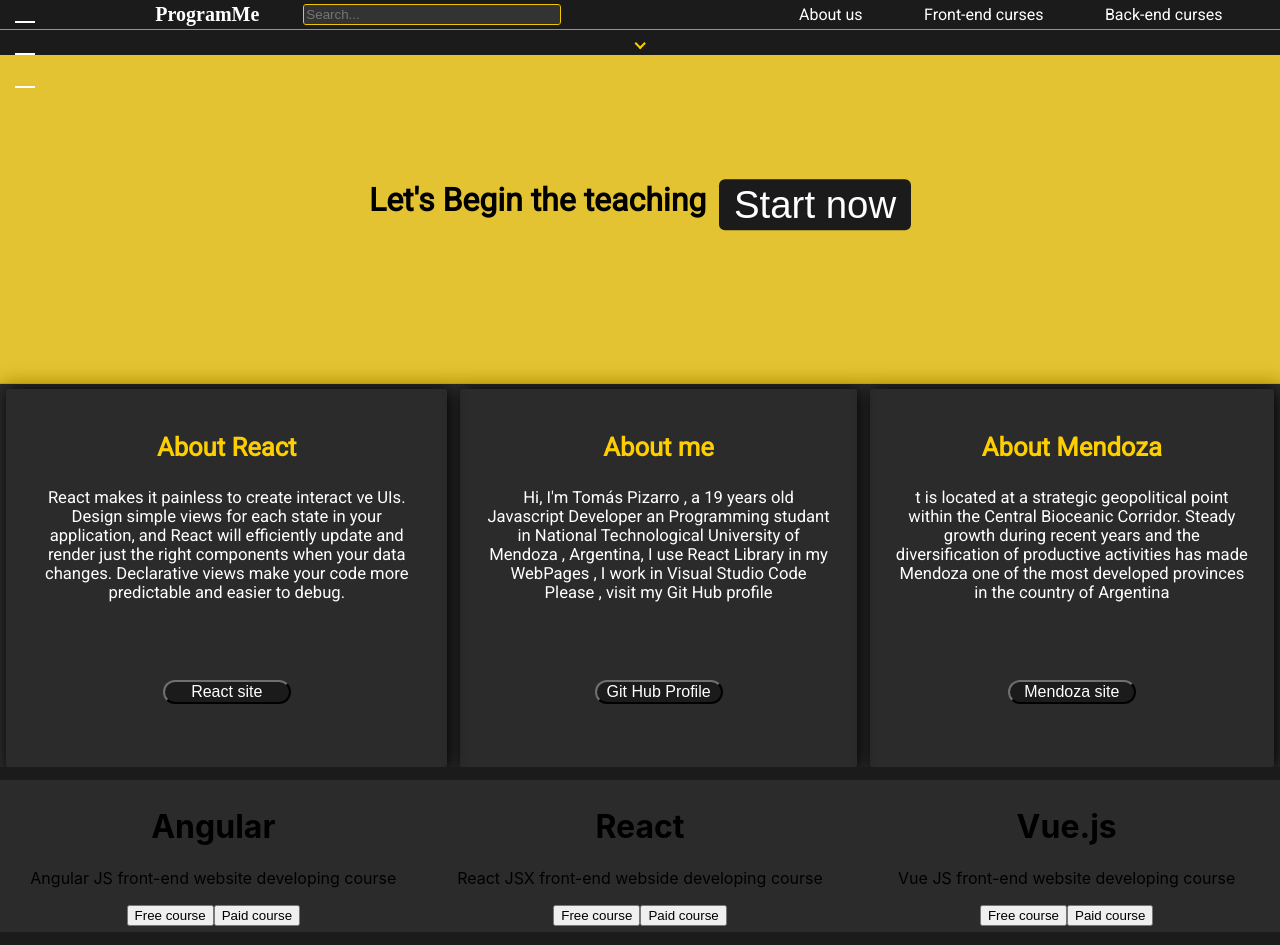
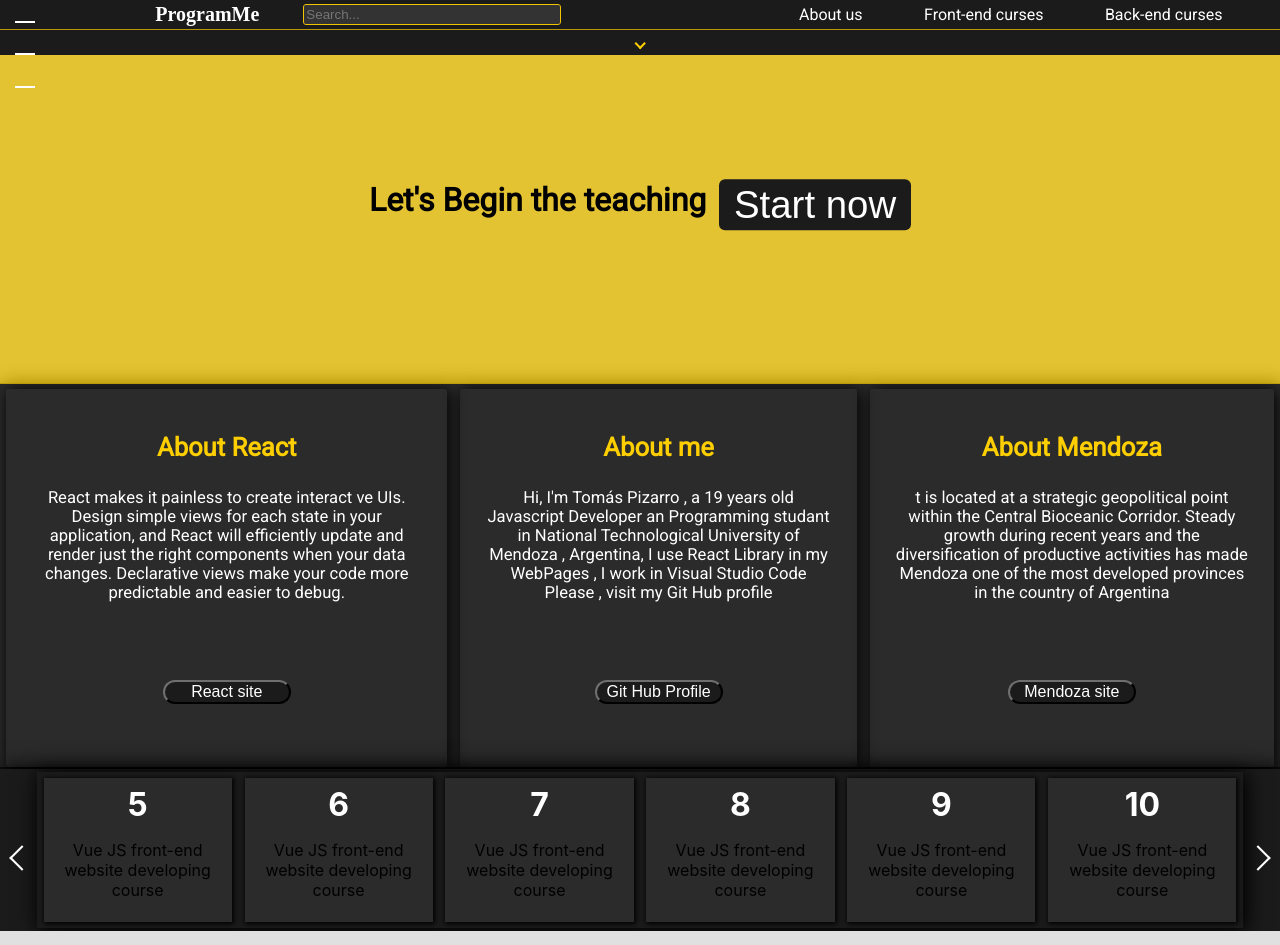
Before and after one commit to tomaspizarro15/react-udemy-lesson, a React (Create React App) app: page / in a window 1280 px wide. Built offline with nearby package versions, Linux system fonts and the light colour scheme; a web font is replaced by a local one.

Commit message:
Trabajos Array LowComp

```diff
--- a/src/App.js
+++ b/src/App.js
@@ -29,15 +29,6 @@ class Componente1 extends Component {
     showDatosDelUsuario: true,
   }
 
-  static getDerivedStateFromProps(props , state) {
-
-    console.log("[App.js] getDerivedStateFromProps")
-
-  }
-
-  componentDidMount() {
-    console.log("[App.js] componentDidMount");
-  }
 
   mostrarObjetoHandler = () => {
 
--- a/src/Componentes/LowComponent/LowComponent.css
+++ b/src/Componentes/LowComponent/LowComponent.css
@@ -1,33 +1,42 @@
-.low_component {
+.low_component_container {
+    margin: 0.2vw 0 0.2vw 0;
+    position: relative;
+    z-index: 300;
+    background-color:#1b1b1b;
+    box-shadow: 2px 2px 20px 2px black;
     display: flex;
-    position: relative;
-    flex-direction: row;
-    align-items: center;
-    text-align: center;
-    z-index: 200;
-    width: 100%;
-    background-color: rgba(253, 207, 0);
-    margin: 0;
-    transform: translateY(0);
-    padding: 0;
-}
-.low_component_tarjetas {
     width: 100%;
 }
-
-.low_component ul {
+.low_component_container ul {
+    display: flex;
+    flex-direction:column;
+    margin: 0;
+    padding: 0;
     justify-content: center;
-    vertical-align: middle;
-    width: 100%;
-    height: 100%;
-    padding: 1vw 0 1vw 0;
-    margin: 0;
-    background-color: #1b1b1b;
+    text-align: center;
+}
+.low_component_container.open ul {
+    animation: blink 1500ms linear infinite;
 }
 
-
-.low_component li {
-    list-style: none;
-    padding: 0.5vw 0 0.5vw 0;
-    background-color: #2b2b2b;
+@keyframes blink {
+    50% {
+        opacity: 0;
+    }
 }
+.low_component_container li {
+    box-shadow: 1px 1px 5px 1px black;
+    background-color:#2b2b2b;
+    margin: 0.5vw;
+    padding: 0.5vw;
+    list-style-type: none;
+    size: 100%;
+}
+.low_component li:hover {
+    background-color: #3b3b3b;
+    box-shadow: 3px 3px 10px 2px black;
+}
+.low_component h1 {
+    color: white;
+    margin: 0;
+}
--- a/src/Componentes/LowComponent/LowComponent.js
+++ b/src/Componentes/LowComponent/LowComponent.js
@@ -8,18 +8,14 @@ const LowComponent = (props) => {
 
 
     return (
-        <div className="low_component_tarjetas">
-            <ul>
+
+            <ul className="low_component">
                 <li>
                     <h1>{props.title}</h1>
                     <p>{props.content}</p>
-                    <div>
-                        <button>{props.buttonFree}</button>
-                        <button>{props.buttonPay}</button>
-                    </div>
                 </li>
             </ul>
-        </div>
+
     )
 }
 
--- a/src/Componentes/MainComponent/FeaturedComponent.js
+++ b/src/Componentes/MainComponent/FeaturedComponent.js
@@ -1,4 +1,4 @@
-import React from 'react';
+import React from 'react'
 
 
 const featuredComponent = (props) => {
--- a/src/Componentes/MainComponent/MainComponent.css
+++ b/src/Componentes/MainComponent/MainComponent.css
@@ -169,7 +169,6 @@
 .main_dos_container {
     height: 100%;
 }
-
 .main_dos ul {
     height: 100%;
     margin:0;
@@ -178,7 +177,6 @@
     flex-direction: row;
     justify-content: center;
 }
-
 .main_dos li {
     position: relative;
     list-style: none;
@@ -234,8 +232,31 @@
 
 }
 
-.low_component_fixer {
-    display: flex;
+.arrow_container {
     position: relative;
-    flex-direction: row;
+    margin-left: 0.5vw;
+    margin-right: 0.5vw;
+    z-index: 500;
 }
+.arrow_container i {
+    border: solid rgb(255, 255, 255);
+    border-width: 0 2px 2px 0;
+    display: inline-block;
+    padding: 8px;
+  }
+
+  .arrow_container p {
+      padding: 5vw 0 0 0;
+  }
+
+  .right {
+    margin-left: 0.5vw;
+    transform: rotate(135deg);
+    -webkit-transform: rotate(135deg);
+  }
+
+  .left {
+    margin-right: 0.5vw;
+    transform: rotate(-45deg);
+    -webkit-transform: rotate(-45deg);
+  }
--- a/src/Componentes/MainComponent/MainComponent.js
+++ b/src/Componentes/MainComponent/MainComponent.js
@@ -2,23 +2,31 @@ import React, { Component } from 'react';
 import CentralBody from './CentralBody';
 import "./MainComponent.css";
 import LowComponent from '../LowComponent/LowComponent';
-import featuredComponent from './FeaturedComponent';
+
 
 class MainComponents extends Component {
 
     state = {
-
         tarjetas: [
-            { title: "Angular", content: "Angular JS front-end website developing course", buttonFree: "Free course", buttonPay: "Paid course" },
-            { title: "React", content: "React JSX front-end webside developing course", buttonFree: "Free course", buttonPay: "Paid course" },
-            { title: "Vue.js", content: "Vue JS front-end website developing course", buttonFree: "Free course", buttonPay: "Paid course" },
+            { id: 1, title: "0", content: "Angular JS front-end website developing course", buttonFree: "Free course", buttonPay: "Paid course" },
+            { id: 2, title: "1", content: "React JSX front-end webside developing course", buttonFree: "Free course", buttonPay: "Paid course" },
+            { id: 3, title: "2", content: "Vue JS front-end website developing course", buttonFree: "Free course", buttonPay: "Paid course" },
+            { id: 4, title: "3", content: "Vue JS front-end website developing course", buttonFree: "Free course", buttonPay: "Paid course" },
+            { id: 5, title: "4", content: "Vue JS front-end website developing course", buttonFree: "Free course", buttonPay: "Paid course" },
+            { id: 6, title: "5", content: "Vue JS front-end website developing course", buttonFree: "Free course", buttonPay: "Paid course" },
+            { id: 7, title: "6", content: "Vue JS front-end website developing course", buttonFree: "Free course", buttonPay: "Paid course" },
+            { id: 8, title: "7", content: "Vue JS front-end website developing course", buttonFree: "Free course", buttonPay: "Paid course" },
+            { id: 9, title: "8", content: "Vue JS front-end website developing course", buttonFree: "Free course", buttonPay: "Paid course" },
+            { id: 10, title: "9", content: "Vue JS front-end website developing course", buttonFree: "Free course", buttonPay: "Paid course" },
+            { id: 11, title: "10", content: "Vue JS front-end website developing course", buttonFree: "Free course", buttonPay: "Paid course" },
         ],
-
+        iterador : 0,
+        tarjetasPos: 0,
         showDescarga: true,
         showArrow: false,
         showBackDrop: false,
 
-        featuredTitle : 'Featured Curses',
+        featuredTitle: 'Featured Curses',
     }
 
     showBackDropHandler = () => {
@@ -60,32 +68,67 @@ class MainComponents extends Component {
 
         this.setState({ showDescarga: !newShowDescarga })
     }
-    render() {
-        return (
-
-            <div style={{ height: '100%' }}>
 
 
+    newTarjetas = [...this.state.tarjetas]
+
+   iteradorHandler = () => {
+
+        let iterador = 0;
+
+        this.setState({iterador : iterador++})
+
+   }
+    render() {
+
+        let tarjetas = [...this.state.tarjetas];
+
+        if(this.state.iterador === 0) {
+
+            tarjetas.splice(0,5)
+
+        }else if(this.state.iterador === 1){
+
+            tarjetas.splice(0,5)
+
+        };
+
+
+
+        let containerClasses = 'low_component_container'
+        return (
+            <div>
                 <div className="fixer">
-
                     <CentralBody
+                        test={this.testHandler}
                         clickArrow={this.showDescargaHandler}
                         showDescarga={this.state.showDescarga}
                         redirectGH={this.redirectGitHubHandler}
                         redirectReact={this.redirectReactHandler}
                         redirectMendoza={this.redirectMendozaHandler}
                     />
-                    <featuredComponent
-                        title = {this.state.featuredTitle}
-                    />
-                    <div className="low_component">
-                        {this.state.tarjetas.map((tarjeta, i) => {
-                            return (
-                                <LowComponent key={i} title={tarjeta.title} content={tarjeta.content} buttonFree={tarjeta.buttonFree} buttonPay={tarjeta.buttonPay} />
-                            );
-                        })}
+
+                    <div className={containerClasses}>
+
+                        <div className="arrow_container">
+                            <p><i className="arrow right" onClick={this.iteradorHandler}></i></p>
+                        </div>
+                        <div className="low_component_container">
+                            {tarjetas.map((tarjeta, i) => {
+                                return (
+                                        <LowComponent
+                                    key={tarjeta.id}
+                                     title={tarjeta.title}
+                                    content={tarjeta.content}
+                                    buttonFree={tarjeta.buttonFree}
+                                    buttonPay={tarjeta.buttonPay} />
+                               )
+                            })}
+                        </div>
+                        <div className="arrow_container">
+                            <p><i className="arrow left"></i></p>
+                        </div>
                     </div>
-
 
                 </div>
             </div>
--- a/src/Componentes/MobileDownloadComponent/MobileDownload.js
+++ b/src/Componentes/MobileDownloadComponent/MobileDownload.js
@@ -3,7 +3,7 @@ import React from 'react';
 
 const MobileDownload = (props ,events) => {
 
-    return(<pi></pi>);
+    return(<p></p>);
 
 }
 
--- a/src/index.css
+++ b/src/index.css
@@ -1,4 +1,5 @@
 body {
+  overflow-x: hidden;
   margin: 0;
   background-color: white ;
   font-family: -apple-system, BlinkMacSystemFont, "Segoe UI", "Roboto", "Oxygen",
--- a/src/index.js
+++ b/src/index.js
@@ -4,7 +4,6 @@ import './index.css';
 import * as serviceWorker from './serviceWorker';
 import NavBar from './Componentes/ResponsiveNavigationBar';
 import App from './App';
-import MainComponents from './Componentes/MainComponent/MainComponent';
 ReactDOM.render((<App/>) , document.getElementById('root'));
 ReactDOM.render((<NavBar/>) , document.getElementById('navbar'))
 
```
Also changed, not shown: src/Componentes/MainComponent/CentralBody.js (+6 -2 lines), src/Componentes/MainComponent/FeaturedComponent.css (+9 -0 lines).
